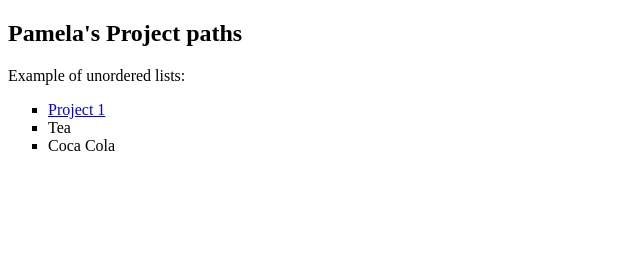
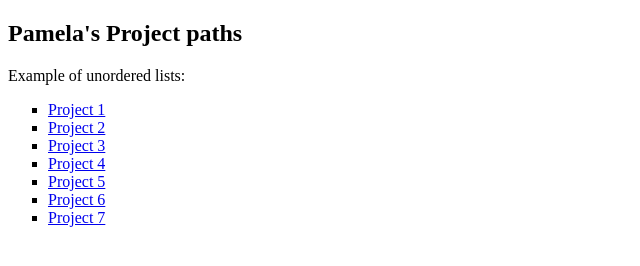
Before and after one commit to pamelar123/portfolio, a plain HTML site: page index.html in a window 1280 px wide. Shown: the whole page, without its empty margins (0-640 px from the left). Drawn offline with Linux system fonts and the light colour scheme.

Commit message:
Update index.html

```diff
--- a/index.html
+++ b/index.html
@@ -19,8 +19,12 @@ ul.b {
 
 <ul class="b">
   <li><a href="project1/index.html" target="_blank">Project 1</a></li>
-  <li>Tea</li>
-  <li>Coca Cola</li>
+  <li><a href="project2/index.html" target="_blank">Project 2</li>
+  <li><a href="project3/index.html" target="_blank">Project 3</li>
+  <li><a href="project4/index.html" target="_blank">Project 4</li>
+  <li><a href="bootstrapproject4/index.html" target="_blank">Project 5</li>
+  <li><a href="bootstrapproject3/index.html" target="_blank">Project 6</li>
+  <li><a href="ecommercesiteproject/ecommerce.html" target="_blank">Project 7</li>
 </ul>
 
 
```
